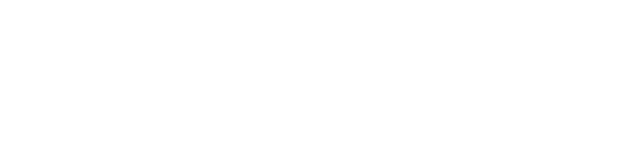
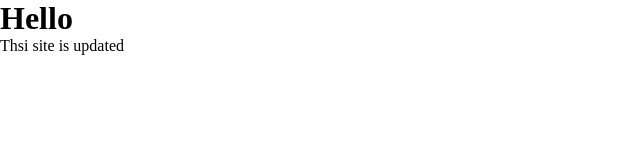
Before and after one commit to FAHIM-33/Conceptual-1, a plain HTML site: page index.html in a window 1280 px wide. Shown: the whole page, without its empty margins (0-640 px from the left). Drawn offline with Linux system fonts and the light colour scheme.

Commit message:
a test update

```diff
--- a/index.html
+++ b/index.html
@@ -6,6 +6,7 @@
     <title>Home</title>
 </head>
 <body>
-
+     <h1>Hello</h1>
+    <p>Thsi site is updated</p>
 </body>
 </html>
--- a/new.css
+++ b/new.css
@@ -0,0 +1,5 @@
+*{
+    margin: 0px;
+    padding: 0px;
+
+}
```
